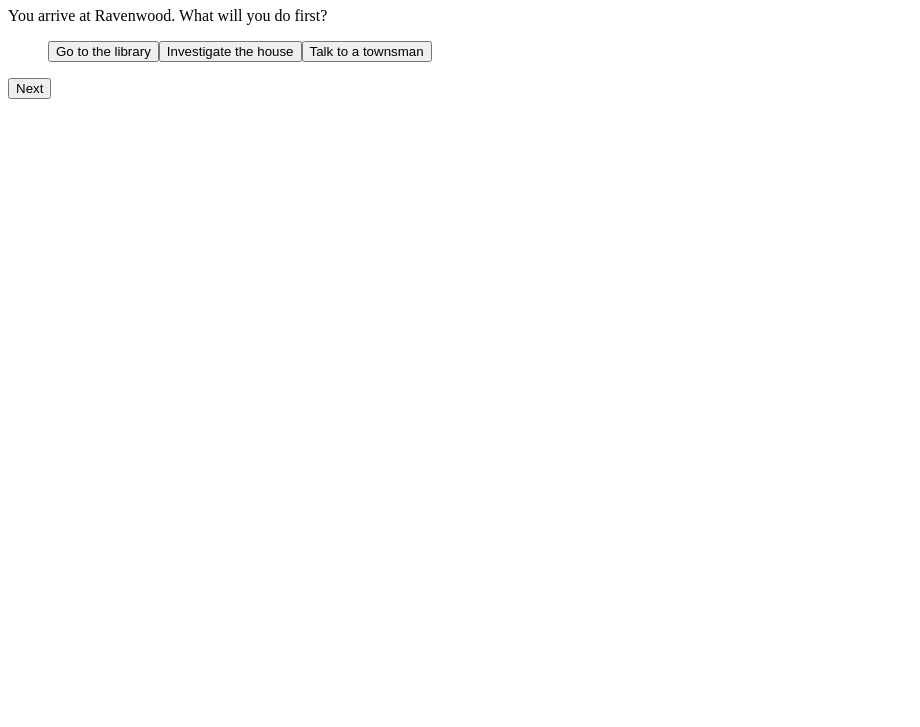
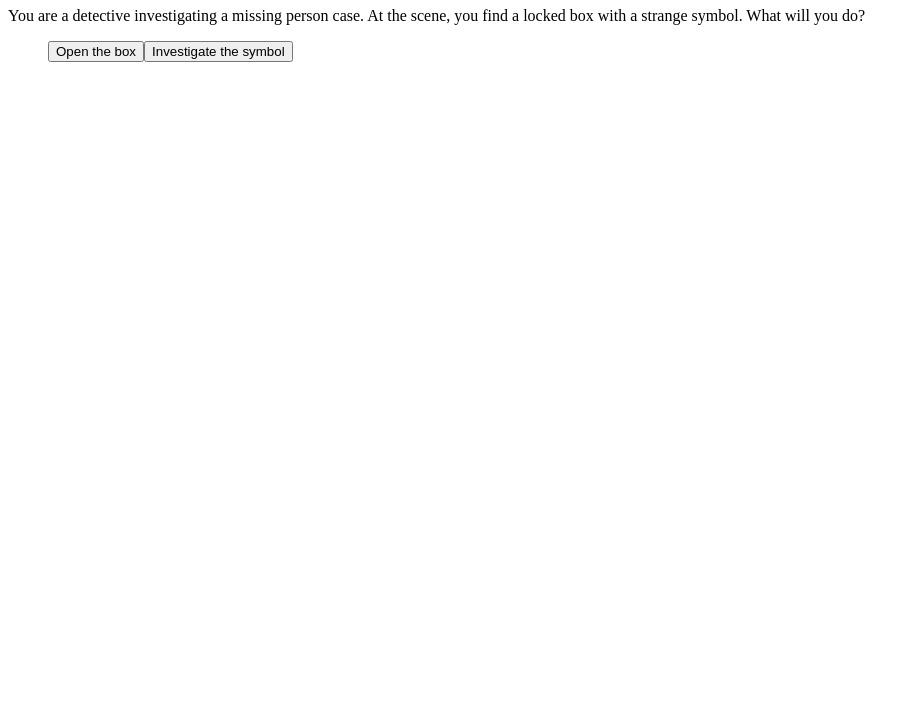
Before and after one commit to navrajrrc/frontend_assignment_3, a plain HTML site: page index.html in a window 1280 px wide. Shown: the part 73-800 px from the top of the page, without its empty margins (0-920 px from the left). Drawn offline with Linux system fonts and the light colour scheme.

Commit message:
done the javascript implementation

```diff
--- a/index.html
+++ b/index.html
@@ -15,7 +15,6 @@
 			<ul id="answers">
 				<!-- Answer buttons will be injected here by JavaScript -->
 			</ul>
-			<button id="next-btn" onclick="nextQuestion()">Next</button>
 		</div>
 		<script src="script.js"></script>
 	</body>
--- a/script.js
+++ b/script.js
@@ -1,46 +1,89 @@
-let currentQuestionIndex = 0;
+// Initialize the current state of the game
+let currentState = 0;
+
+// The story structure, including questions and possible choices
 const story = [
+  // State 0: Starting point
   {
-    question: "You arrive at Ravenwood. What will you do first?",
-    answers: [
-      { text: "Go to the library", nextQuestion: 1 },
-      { text: "Investigate the house", nextQuestion: 2 },
-      { text: "Talk to a townsman", nextQuestion: 3 }
+    question: "You are a detective investigating a missing person case. At the scene, you find a locked box with a strange symbol. What will you do?",
+    choices: [
+      { text: "Open the box", nextState: 1 },
+      { text: "Investigate the symbol", nextState: 2 }
     ]
   },
+  // State 1: Open the box
   {
-    question: "You find an old book in the library. What will you do?",
-    answers: [
-      { text: "Read the book", nextQuestion: 4 },
-      { text: "Look for more clues", nextQuestion: 5 }
+    question: "You open the box and find a mysterious key. The key leads you to a hidden room in the house. What will you do next?",
+    choices: [
+      { text: "Enter the hidden room", nextState: 3 }
     ]
   },
-  // Continue with other story points...
+  // State 2: Investigate the symbol
+  {
+    question: "You investigate the symbol and discover it’s linked to an old family secret. What will you do next?",
+    choices: [
+      { text: "Confront the family about the secret", nextState: 3 }
+    ]
+  },
+  // State 3: Final decision
+  {
+    question: "You either enter the hidden room to uncover the truth or confront the family about the secret. What will you do?",
+    choices: [
+      { text: "Enter the hidden room", nextState: 4 },
+      { text: "Confront the family", nextState: 4 }
+    ]
+  },
+  // State 4: Ending
+  {
+    question: "You solve the mystery or leave with more questions. The case is now closed.",
+    choices: [] // No more choices
+  }
 ];
 
-function displayQuestion() {
+// Function to render the current question and choices based on the state
+function renderQuestion() {
   const questionContainer = document.getElementById("question");
   const answersContainer = document.getElementById("answers");
-  const currentQuestion = story[currentQuestionIndex];
 
-  questionContainer.textContent = currentQuestion.question;
-  answersContainer.innerHTML = ""; // Clear previous answers
+  // Get the current question from the story
+  const currentStory = story[currentState];
 
-  currentQuestion.answers.forEach(answer => {
-    const button = document.createElement("button");
-    button.textContent = answer.text;
-    button.onclick = () => {
-      currentQuestionIndex = answer.nextQuestion;
-      displayQuestion();
-    };
-    answersContainer.appendChild(button);
-  });
+  // Update the question text
+  questionContainer.textContent = currentStory.question;
+
+  // Clear previous answers
+  answersContainer.innerHTML = "";
+
+  // If there are no more choices, end the story
+  if (currentStory.choices.length === 0) {
+    const endMessage = document.createElement("p");
+    endMessage.textContent = "The story has ended.";
+    answersContainer.appendChild(endMessage);
+  } else {
+    // Add answer buttons dynamically
+    currentStory.choices.forEach(choice => {
+      addAnswerButton(choice.text, choice.nextState);
+    });
+  }
 }
 
-function nextQuestion() {
-  displayQuestion();
+// Helper function to create answer buttons and link them to the story states
+function addAnswerButton(choiceText, nextState) {
+  const answersContainer = document.getElementById("answers");
+
+  // Create a button for the choice
+  const button = document.createElement("button");
+  button.textContent = choiceText;
+
+  // Add event listener to handle the button click
+  button.addEventListener("click", () => {
+    currentState = nextState; // Update the current state based on the button clicked
+    renderQuestion(); // Re-render the question with new choices
+  });
+
+  // Append the button to the answers container
+  answersContainer.appendChild(button);
 }
 
-window.onload = function() {
-  displayQuestion();
-};
+// Initialize the game by rendering the first question
+window.onload = renderQuestion;
```
Also changed, not shown: 1 other file.
